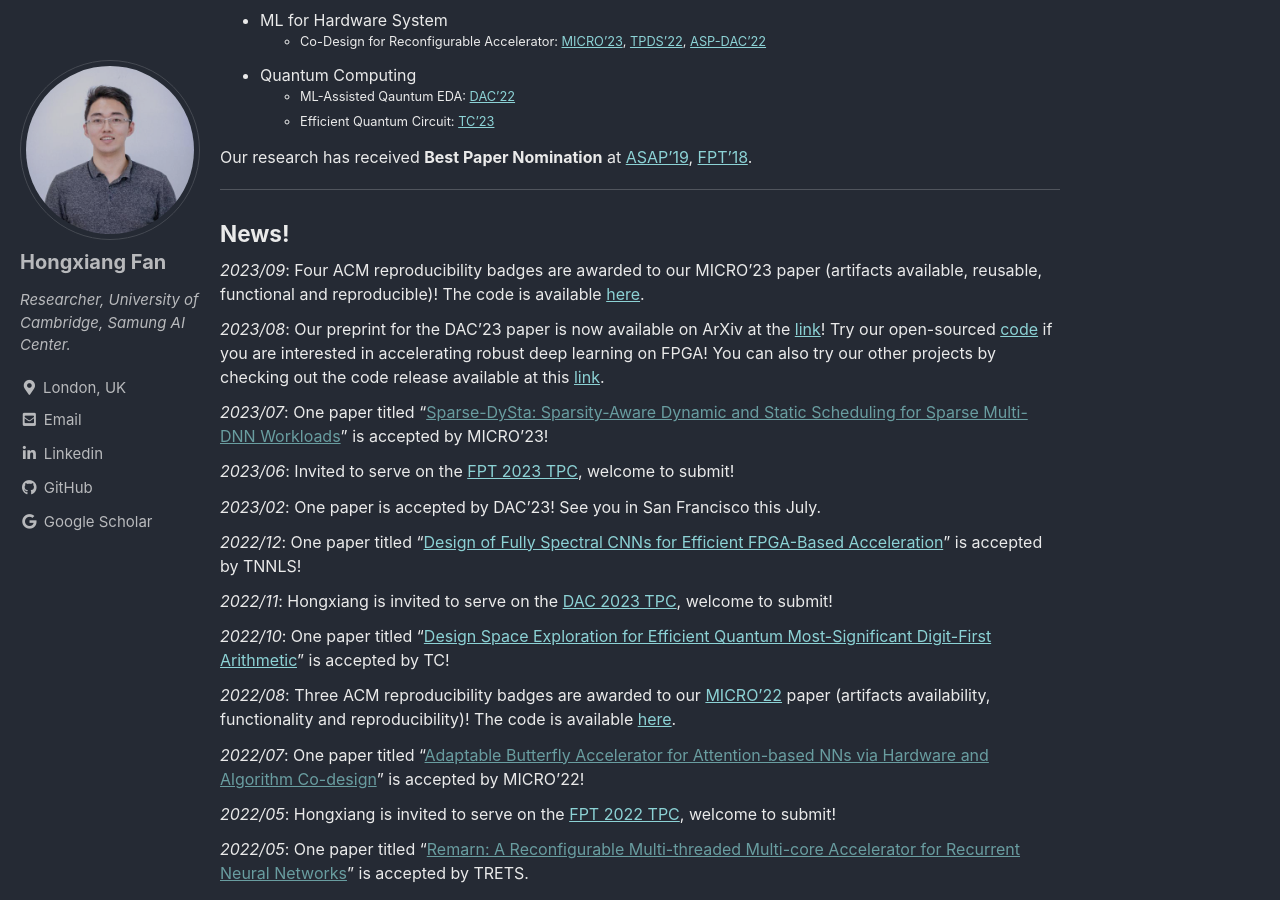
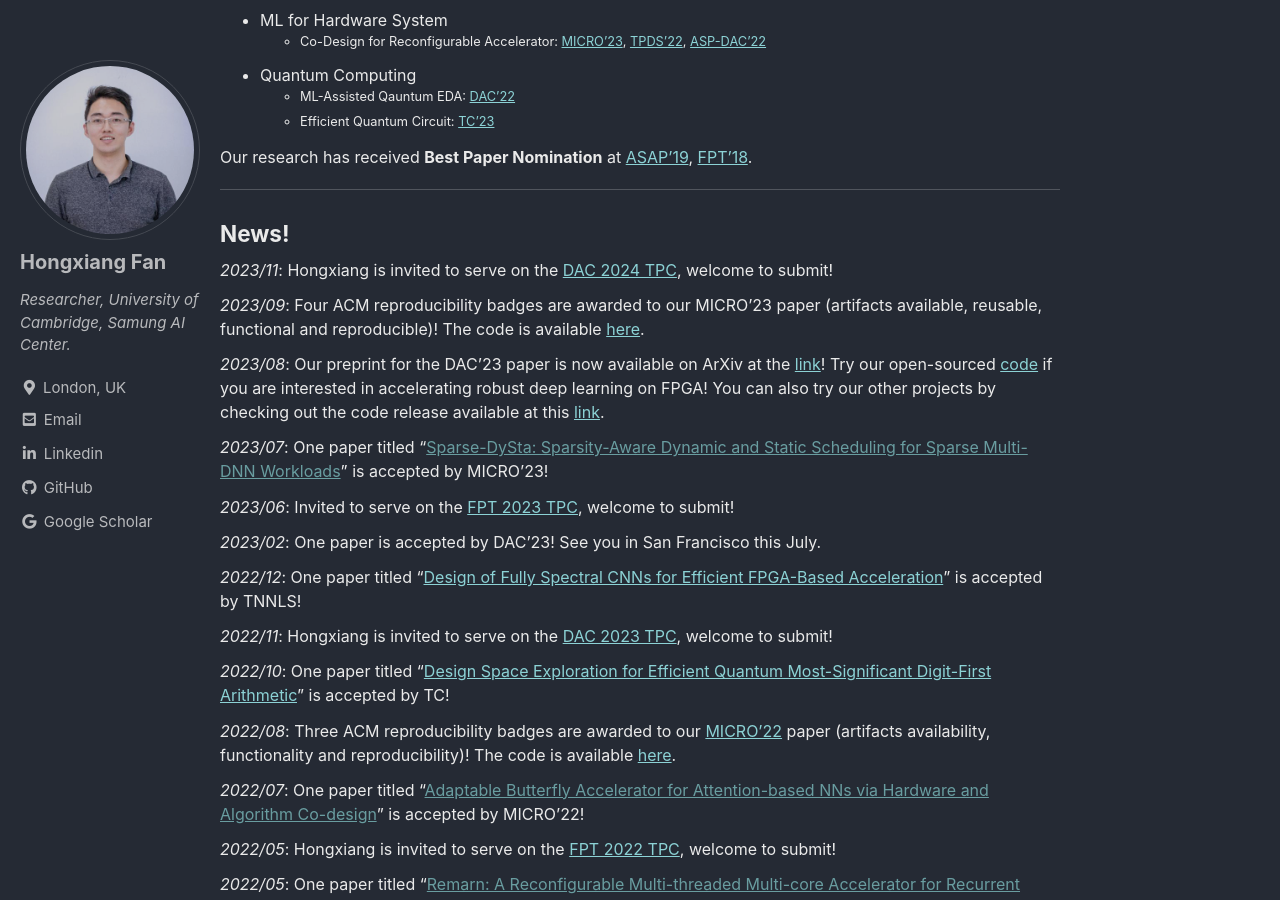
Before and after one commit to os-hxfan/os-hxfan.github.io, a Jekyll site: the page built from index.md, in a window 1280 px wide and 900 px high, scrolled down 402 px. Built offline with Jekyll 4.4.1, drawn with Linux system fonts in a browser that asks for light colours; cached includes are drawn as plain includes; our own code applies the rules of GitHub Pages for plain Markdown files.

Commit message:
DAC'24 TPC

```diff
--- a/index.md
+++ b/index.md
@@ -27,6 +27,8 @@ Our research has received **Best Paper Nomination** at [ASAP'19](https://asap201
 ___
 
 ### News!
+
+*2023/11*: Hongxiang is invited to serve on the [DAC 2024 TPC](https://www.dac.com/), welcome to submit!
 
 *2023/09*: Four ACM reproducibility badges are awarded to our MICRO'23 paper (artifacts available, reusable, functional and reproducible)! The code is available [here](https://github.com/SamsungLabs/Sparse-Multi-DNN-Scheduling).
 
```
